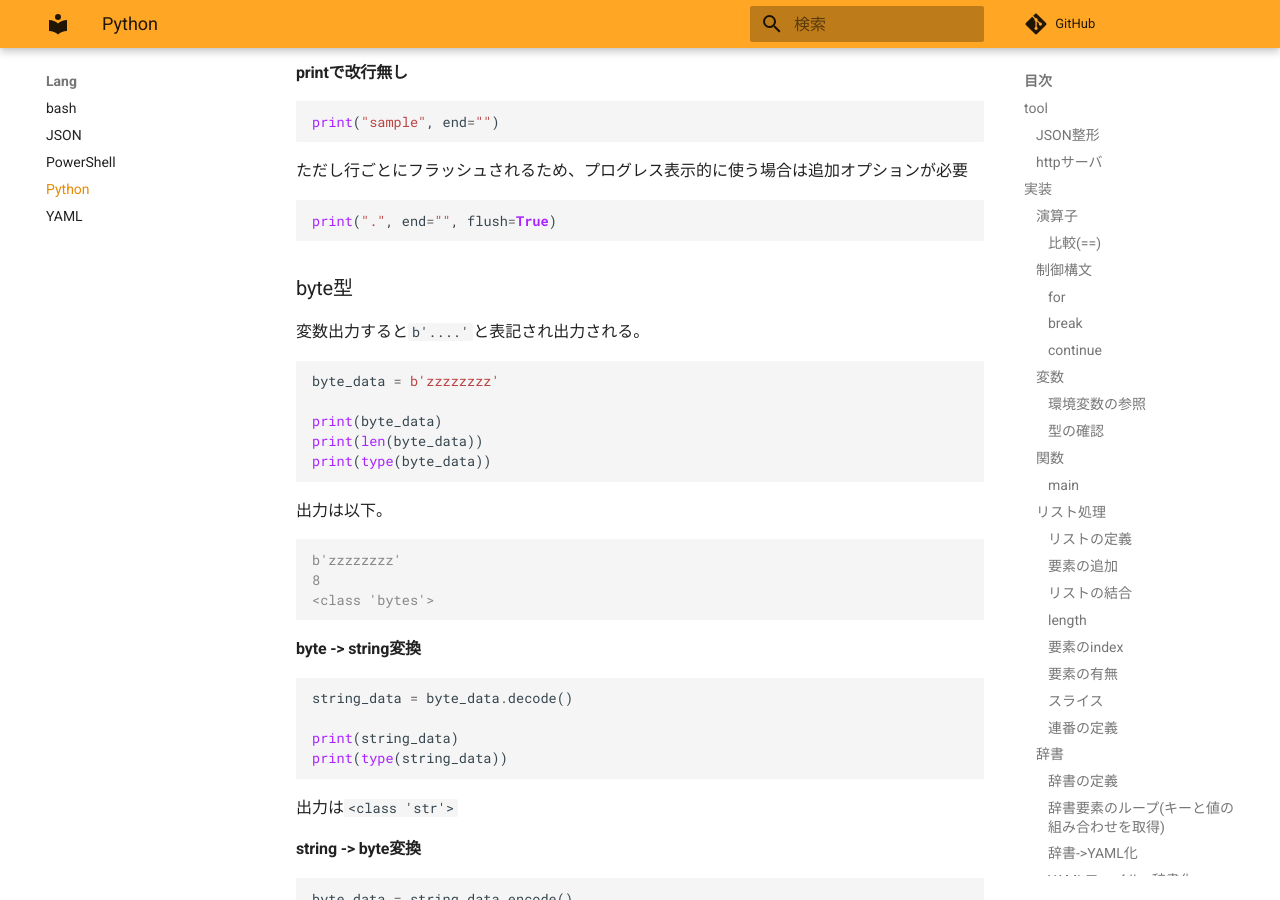
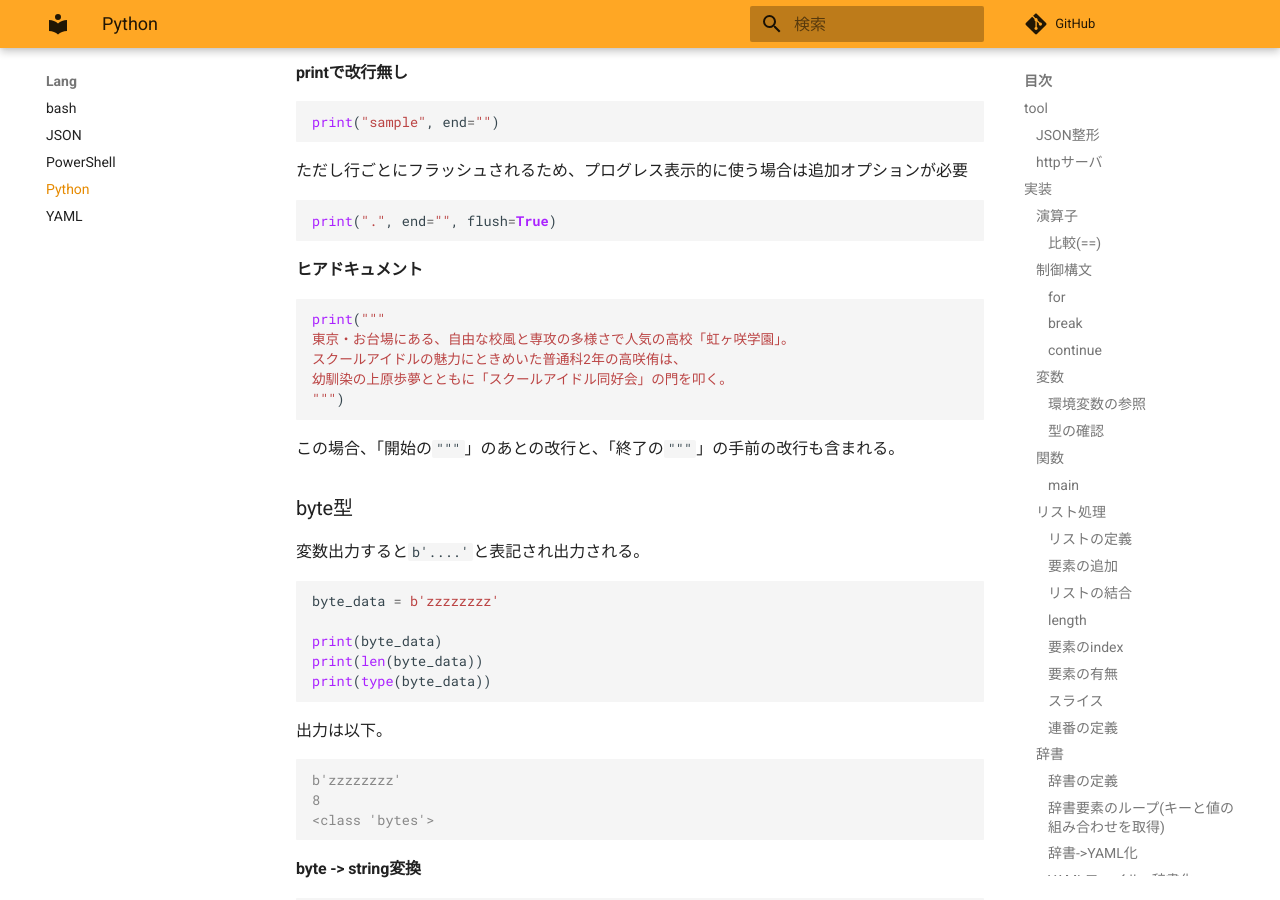
Before and after one commit to zaki-lknr/docs, an MkDocs documentation site: the page built from docs/lang/python.md, in a window 1280 px wide and 900 px high, scrolled down 8440 px. Built offline with MkDocs 1.6.1 and Material for MkDocs 9.7.7, drawn with Linux system fonts in a browser that asks for light colours; comment, search, counter and statistics services are not loaded.

Commit message:
add: lang/python: ヒアドキュメント

````diff
--- a/docs/lang/python.md
+++ b/docs/lang/python.md
@@ -447,6 +447,18 @@ print("sample", end="")
 ```python
 print(".", end="", flush=True)
 ```
+
+#### ヒアドキュメント
+
+```python
+print("""
+東京・お台場にある、自由な校風と専攻の多様さで人気の高校「虹ヶ咲学園」。
+スクールアイドルの魅力にときめいた普通科2年の高咲侑は、
+幼馴染の上原歩夢とともに「スクールアイドル同好会」の門を叩く。
+""")
+```
+
+この場合、「開始の`"""`」のあとの改行と、「終了の`"""`」の手前の改行も含まれる。
 
 ### byte型
 
````
